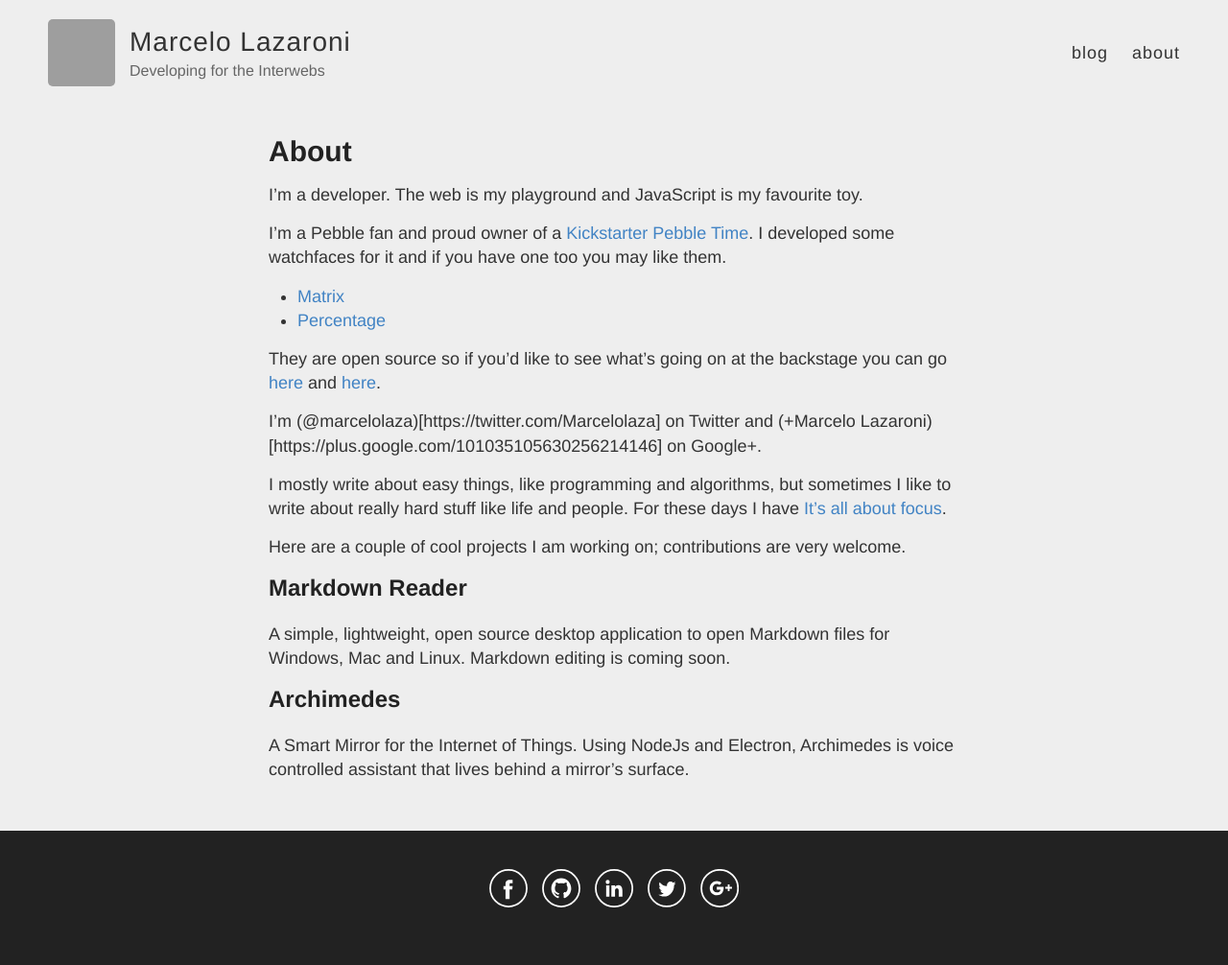
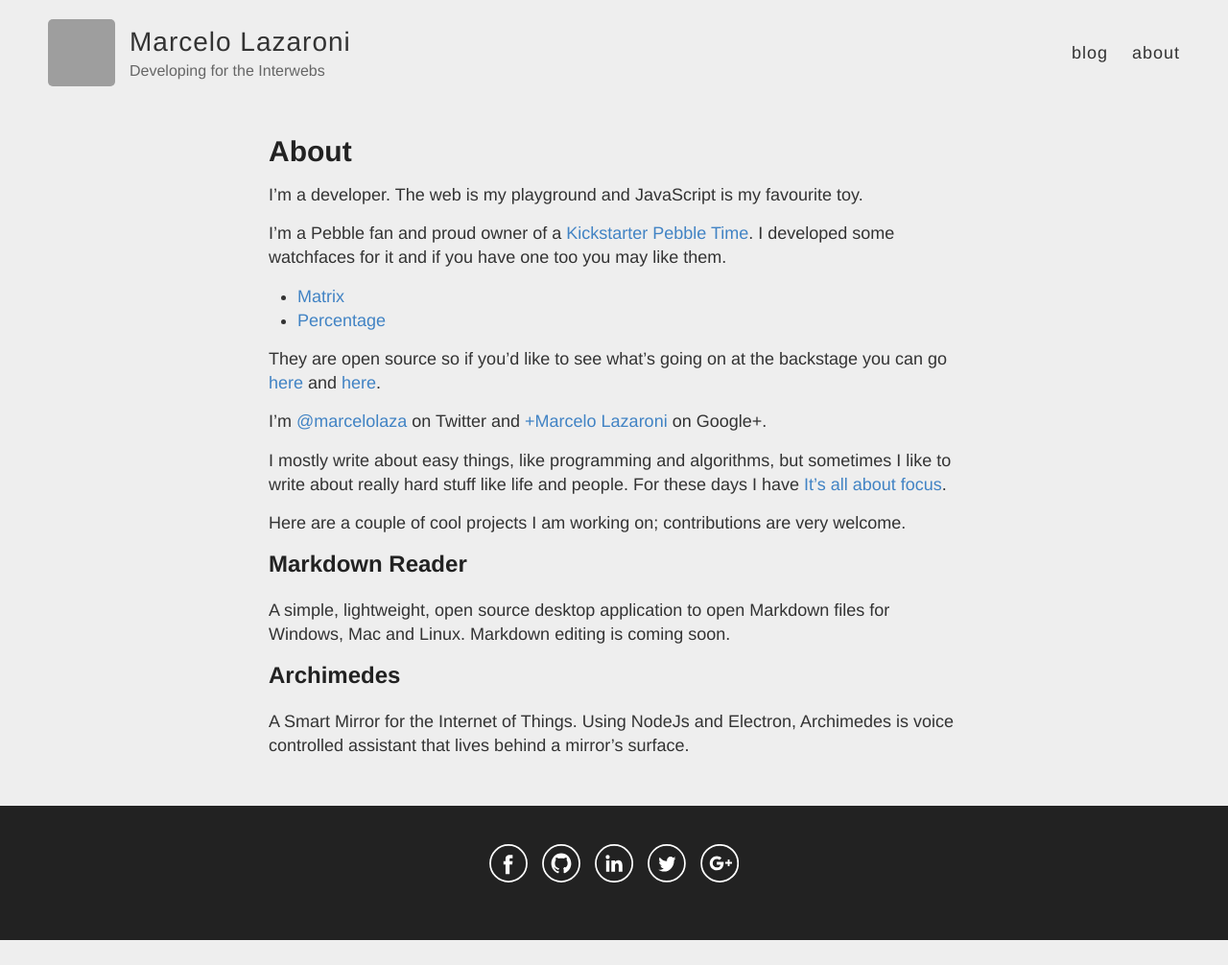
Before and after one commit to lazamar/lazamar.github.io, a Jekyll site: the page built from about.md, in a window 1280 px wide. Shown: the whole page at 96% size. Built offline with Jekyll 4.4.1, drawn with Linux system fonts in a browser that asks for light colours; Markdown is read by kramdown in place of the engine named in the settings; after the commit the page ends 980 px from its top, so only the background shows below that; grey boxes are pictures that could not be loaded.

Commit message:
Fix about.md

```diff
--- a/about.md
+++ b/about.md
@@ -13,7 +13,7 @@ I'm a Pebble fan and proud owner of a [Kickstarter Pebble Time](https://www.kick
 
 They are open source so if you'd like to see what's going on at the backstage you can go [here](https://github.com/lazamar/Matrix-Watchface) and [here](https://github.com/lazamar/Percentage-Watchface).
 
-I'm (@marcelolaza)[https://twitter.com/Marcelolaza] on Twitter and (+Marcelo Lazaroni)[https://plus.google.com/101035105630256214146] on Google+.
+I'm [@marcelolaza](https://twitter.com/Marcelolaza) on Twitter and [+Marcelo Lazaroni](https://plus.google.com/101035105630256214146) on Google+.
 
 I mostly write about easy things, like programming and algorithms, but sometimes I like to write about really hard stuff like life and people. For these days I have [It's all about focus](http://itsallaboutfocus.com/).
 
```
